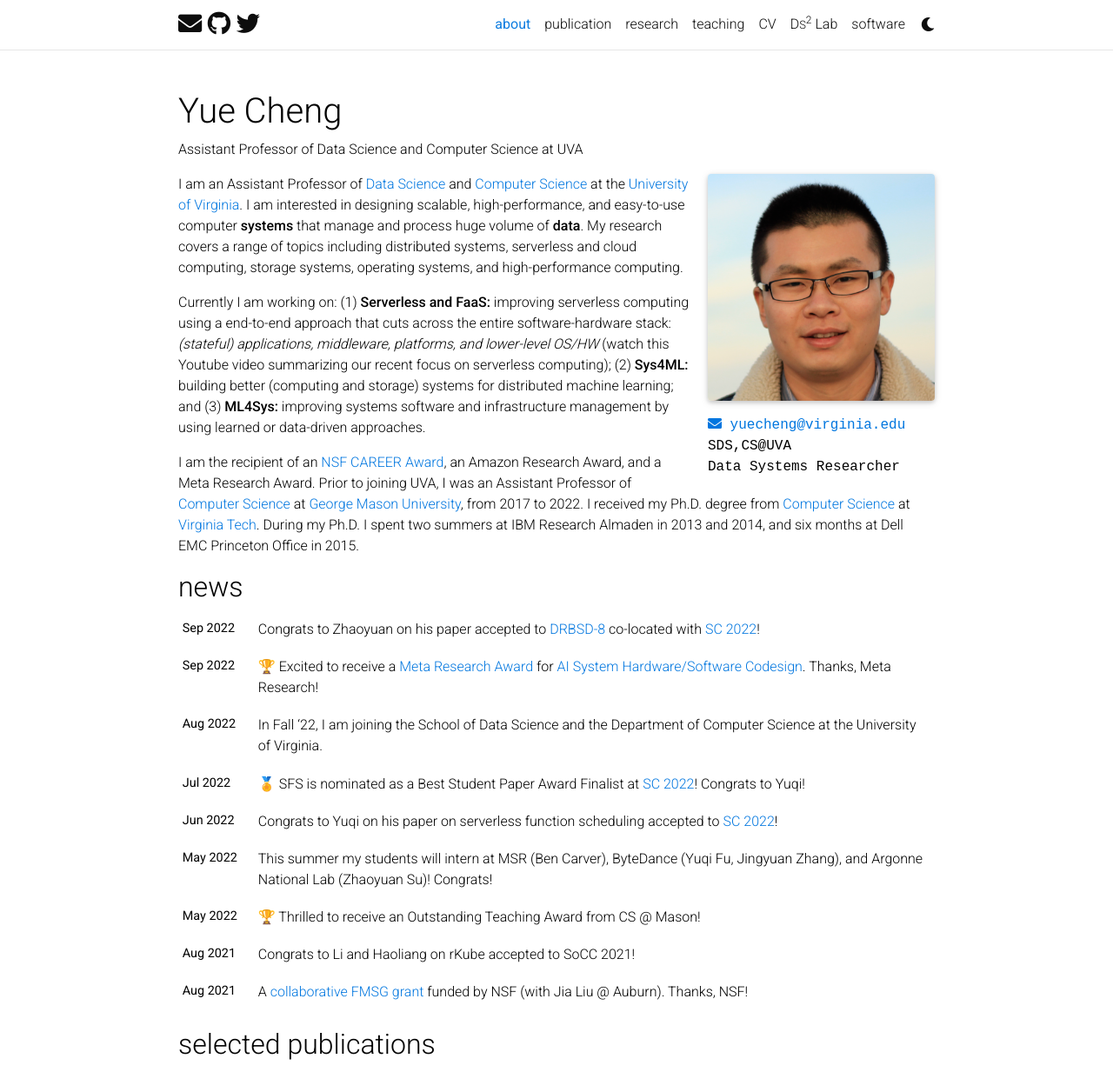
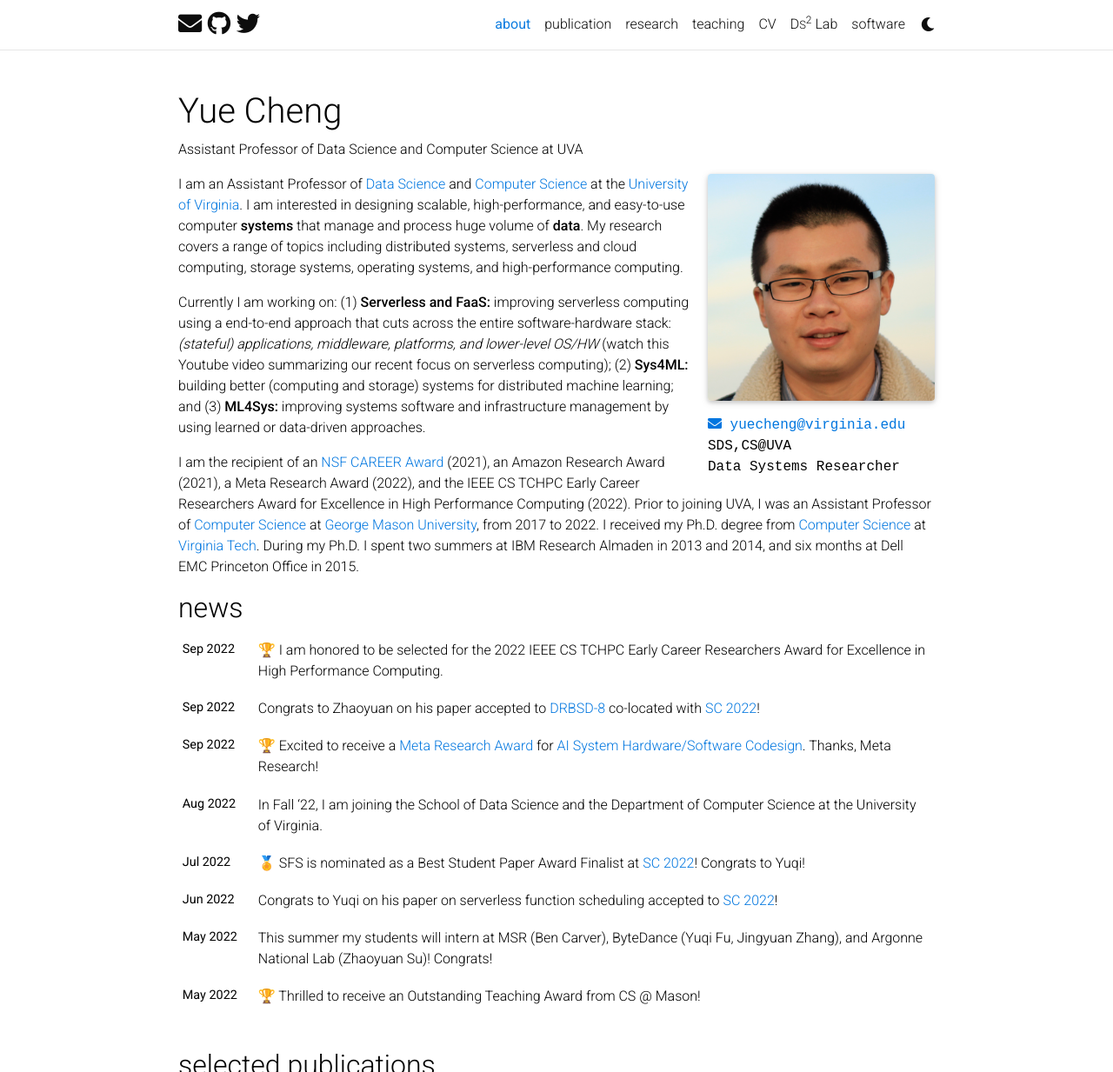
Before and after one commit to tddg/tddg.github.io, a Jekyll site: the page built from _pages/about.md, in a window 1280 px wide and 1400 px high, cut to the strip 0-1233 px from the top of the window. Shown: the whole strip at 87% size. Built offline with Jekyll 4.4.1, drawn with Linux system fonts in a browser that asks for light colours; full-size pictures stand in for the smaller copies a plugin makes; emoji names are drawn with the system emoji font; comment, search, counter and statistics services are not loaded; a style sheet for code colours, icons or effects is not loaded.

Commit message:
tchpc award

```diff
--- a/_pages/about.md
+++ b/_pages/about.md
@@ -41,9 +41,11 @@ and (3) **ML4Sys:** improving systems software and infrastructure
 management by using learned or data-driven approaches.
 
 I am the recipient of an
-[NSF CAREER Award](https://www.nsf.gov/awardsearch/showAward?AWD_ID=2045680&HistoricalAwards=false){:target="\_blank"},
-an Amazon Research Award,
-and a Meta Research Award.
+[NSF CAREER Award](https://www.nsf.gov/awardsearch/showAward?AWD_ID=2045680&HistoricalAwards=false){:target="\_blank"} (2021),
+an Amazon Research Award (2021),
+a Meta Research Award (2022),
+and the IEEE CS TCHPC Early Career Researchers Award for Excellence
+in High Performance Computing (2022).
 Prior to joining UVA, I was an Assistant Professor of
 [Computer Science](https://cs.gmu.edu/){:target="\_blank"} at
 [George Mason University](https://www.gmu.edu/){:target="\_blank"}, from 2017 to 2022.
```
Also changed, not shown: _news/tchpc_career_award.md (added, +8 -0 lines).
